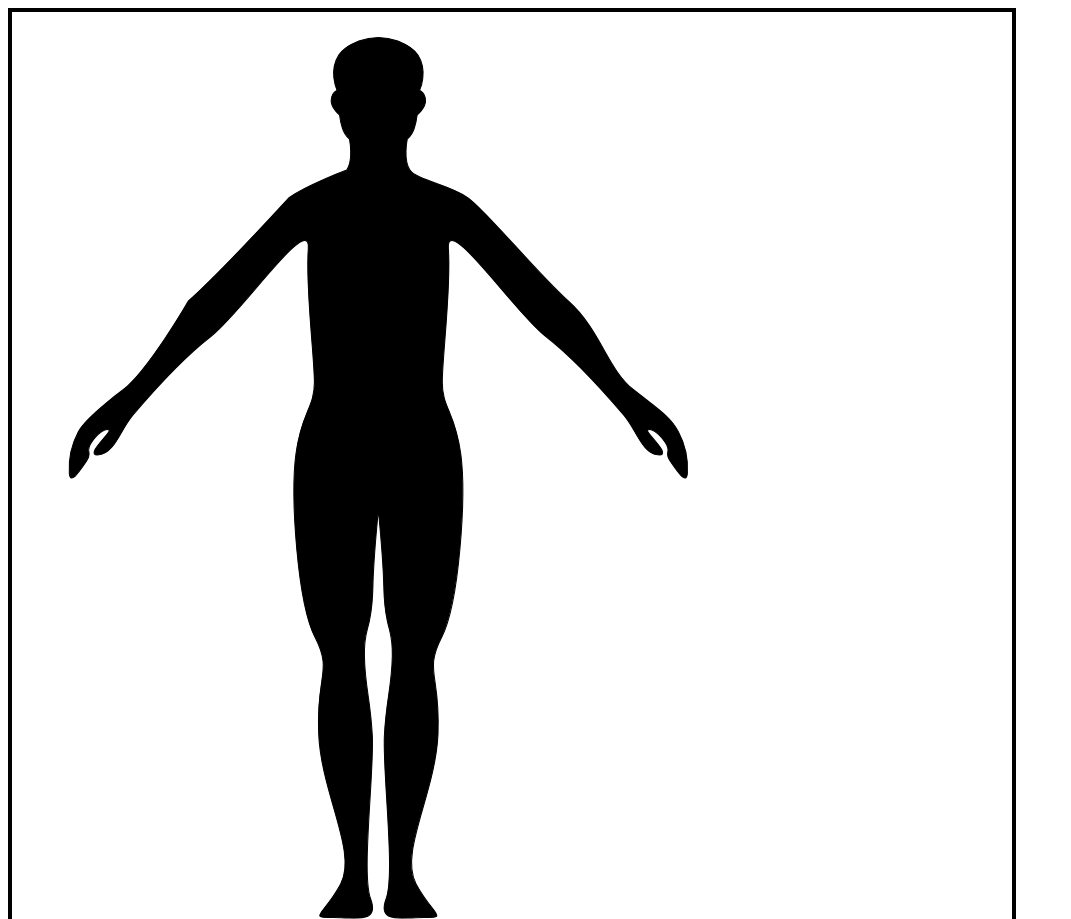
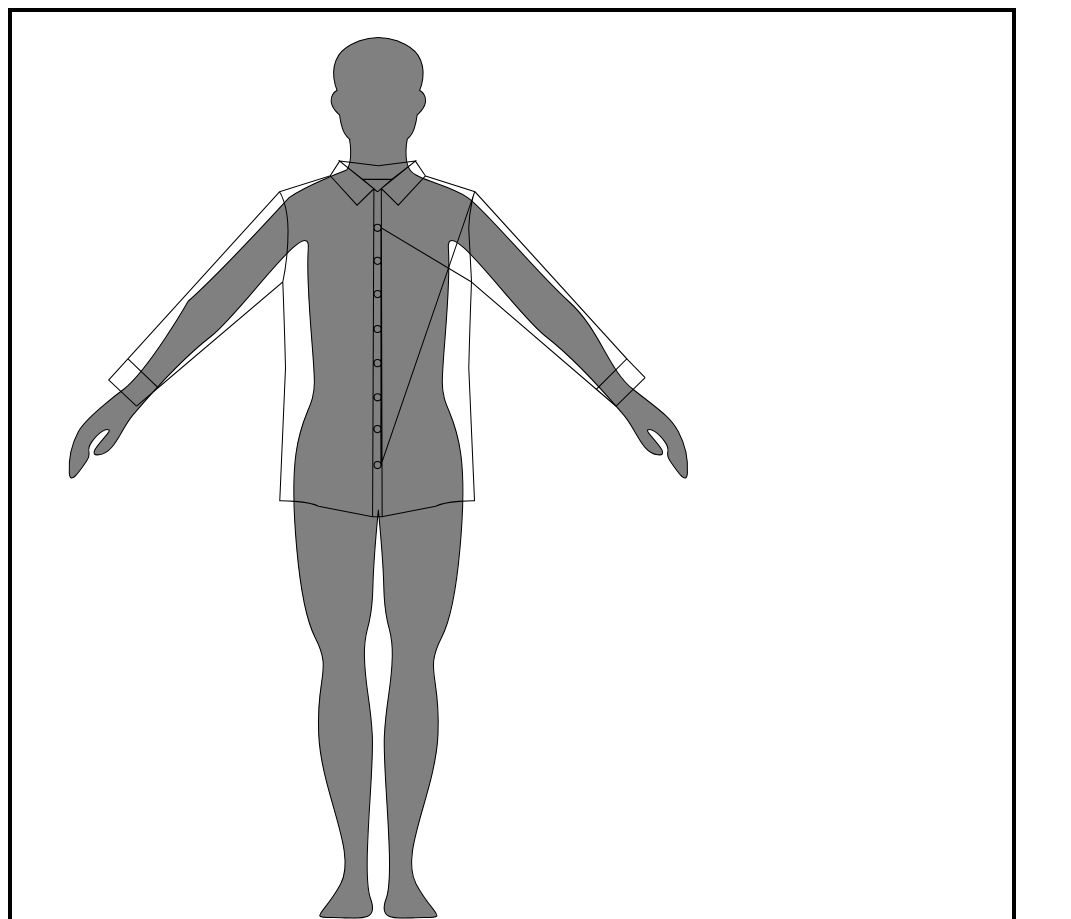
Before and after one commit to enpitut2021/try_on-line, a plain HTML site: page index.html in a window 1280 px wide. Shown: the top 919 px of the page, without its empty margins (0-1071 px from the left). Drawn offline with Linux system fonts and the light colour scheme.

Commit message:
服の重ね合わせ(仮)
Co-authored-by: some0419 <some0419@users.noreply.github.com>
Co-authored-by: Yuku Kotani <yukukotani@gmail.com>

```diff
--- /dev/null
+++ b/cloth.js
@@ -0,0 +1,105 @@
+class ShirtDrawer {
+  draw(ctx) {
+    ctx.moveTo(360,345.27);
+    ctx.lineTo(321.98,340.8);
+    ctx.lineTo(344.67,358.06);
+    ctx.lineTo(373.16,358.06);
+    ctx.lineTo(396.39,340.8);
+    ctx.lineTo(360,345.27);
+    ctx.lineTo(360,345.27);
+    ctx.moveTo(359.19,369.81);
+    ctx.lineTo(373.19,358.06);
+    ctx.moveTo(344.67,358.06);
+    ctx.lineTo(355.63,366.93);
+    ctx.lineTo(359.19,369.81);
+    ctx.moveTo(312.72,354.66);
+    ctx.lineTo(339.05,382.45);
+    ctx.lineTo(355.63,366.93);
+    ctx.lineTo(321.98,340.8);
+    ctx.lineTo(312.72,354.66);
+    ctx.lineTo(312.72,354.66);
+    ctx.moveTo(406.3,354.86);
+    ctx.lineTo(379.54,382.45);
+    ctx.lineTo(362.89,366.7);
+    ctx.lineTo(396.39,340.8);
+    ctx.lineTo(406.3,354.86);
+    ctx.lineTo(406.3,354.86);
+    ctx.moveTo(339.05,382.45);
+    ctx.lineTo(355.63,366.93);
+    ctx.lineTo(321.98,340.8);
+    ctx.lineTo(312.72,354.66);
+    ctx.lineTo(339.05,382.45);
+    ctx.lineTo(339.05,382.45);
+    ctx.moveTo(114,527.57);
+    ctx.lineTo(143.65,554.8900000000001);
+    ctx.lineTo(266.11,455);
+    ctx.translate(45.8601050919722,407.09234097764016);
+    ctx.arc(0,0,225.4,0.2141788078243478,0.0009656568597491144,1);
+    ctx.translate(-45.8601050919722,-407.09234097764016);
+    ctx.bezierCurveTo(271.26,380.89,262.84999999999997,369.81,262.84999999999997,369.81);
+    ctx.lineTo(312.71999999999997,354.66);
+    ctx.lineTo(339.04999999999995,382.45000000000005);
+    ctx.lineTo(355.62999999999994,366.93000000000006);
+    ctx.lineTo(354.3399999999999,676.72);
+    ctx.lineTo(363.7399999999999,676.72);
+    ctx.lineTo(362.8899999999999,366.72);
+    ctx.moveTo(262.85,369.81);
+    ctx.lineTo(94.68,547.81);
+    ctx.moveTo(122.39,572.29);
+    ctx.lineTo(143.66,554.89);
+    ctx.lineTo(114.01,527.58);
+    ctx.moveTo(94.68,547.21);
+    ctx.lineTo(122.39,572.3);
+    ctx.moveTo(266.11,455);
+    ctx.bezierCurveTo(266.11,455,267.86,499.73,268.76,536.2);
+    ctx.bezierCurveTo(268.76,536.2,263.13,661.6,263.13,661.6);
+    ctx.bezierCurveTo(263.13,661.6,290.69,661.45,301.25,666.73);
+    ctx.bezierCurveTo(301.25,666.73,354.34000000000003,676.73,354.34000000000003,676.73);
+    ctx.moveTo(622.15,545.38);
+    ctx.lineTo(593.62,572.3);
+    ctx.moveTo(604.17,527.57);
+    ctx.lineTo(622.15,545.38);
+    ctx.moveTo(406.3,354.86);
+    ctx.lineTo(455,369.81);
+    ctx.lineTo(604.17,527.57);
+    ctx.lineTo(574.26,556.32);
+    ctx.lineTo(593.62,572.32);
+    ctx.lineTo(451.51,455);
+    ctx.bezierCurveTo(451.51,455,449.76,499.73,448.86,536.2);
+    ctx.bezierCurveTo(448.86,536.2,454.49,661.6,454.49,661.6);
+    ctx.bezierCurveTo(454.49,661.6,426.93,661.45,416.37,666.73);
+    ctx.bezierCurveTo(416.37,666.73,363.28,676.73,363.28,676.73);
+    ctx.moveTo(454.61,369.92);
+    ctx.bezierCurveTo(454.61,369.92,449.55,383.31,448.81,404.15000000000003);
+    ctx.bezierCurveTo(448.81,404.15000000000003,451.57,455.06000000000006,451.57,455.06000000000006);
+    ctx.arc(359.19,403.81,3.38,0,6.283185307179586,true);
+    ctx.arc(359.19,435.01,3.38,0,6.283185307179586,true);
+    ctx.arc(359.19,466.41,3.38,0,6.283185307179586,true);
+    ctx.arc(359.19,499.38,3.38,0,6.283185307179586,true);
+    ctx.arc(359.19,531.63,3.38,0,6.283185307179586,true);
+    ctx.arc(359.19,563.89,3.38,0,6.283185307179586,true);
+    ctx.arc(359.08,593.92,3.38,0,6.283185307179586,true);
+    ctx.arc(359.19,627.89,3.38,0,6.283185307179586,true);
+  }
+}
+
+class Shirt {
+    // クラスの定義
+    constructor(params) {
+      //必須入力
+      this.height = params.height;
+      this.width = params.width;
+      //任意入力または必須入力からのオートフィル
+
+
+      this.drawer =  new ShirtDrawer();
+    }
+
+    draw(ctx) {
+        ctx.translate(0, 0);
+        ctx.beginPath();
+        this.drawer.draw(ctx);
+        ctx.closePath();
+        ctx.stroke();
+      }
+}
--- a/index.html
+++ b/index.html
@@ -16,7 +16,7 @@
   </g>
 </svg>
 
-
+<script type="text/javascript" src="cloth.js"></script>
 <script type="text/javascript" src="person.js"></script>
 <script type="text/javascript" src="index.js"></script>
 </body>
--- a/index.js
+++ b/index.js
@@ -10,6 +10,13 @@ var ctx = cvs.getContext("2d");
 const svg = document.querySelector("svg");
 
 const SIZE = 600;
+
+const shirt = new Shirt({
+  height: 75,
+  width: 60,
+});
+
+
 
 const person = new Person({
   sex: "male",
@@ -24,7 +31,10 @@ const person = new Person({
   inseam: 69,
 });
 
+
 height = 180;
-p= height/170;
+p = height/170;
+
 ctx.scale(1.0+(p-1)*0.3,1.0+p-1);//身長の変更
 person.draw(ctx);
+shirt.draw(ctx);
--- a/person.js
+++ b/person.js
@@ -225,8 +225,10 @@ class Person {
 
 
 
+
+
   draw(ctx) {
-    ctx.fillStyle = "#000000";
+    ctx.fillStyle = "#808080";
     ctx.translate(0, -200);
     ctx.beginPath();
     this.drawer.drawLeftArm(ctx);
```
Also changed, not shown: shirt.svg (added).
